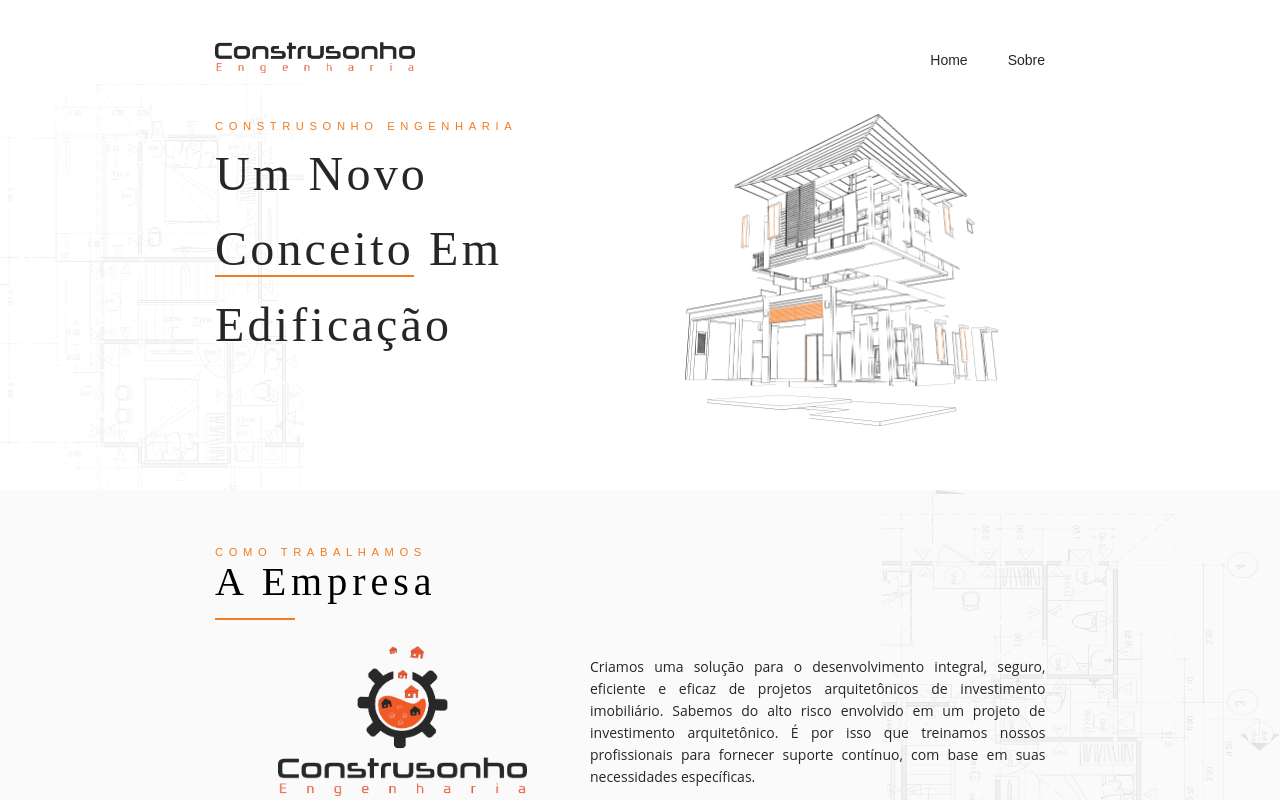
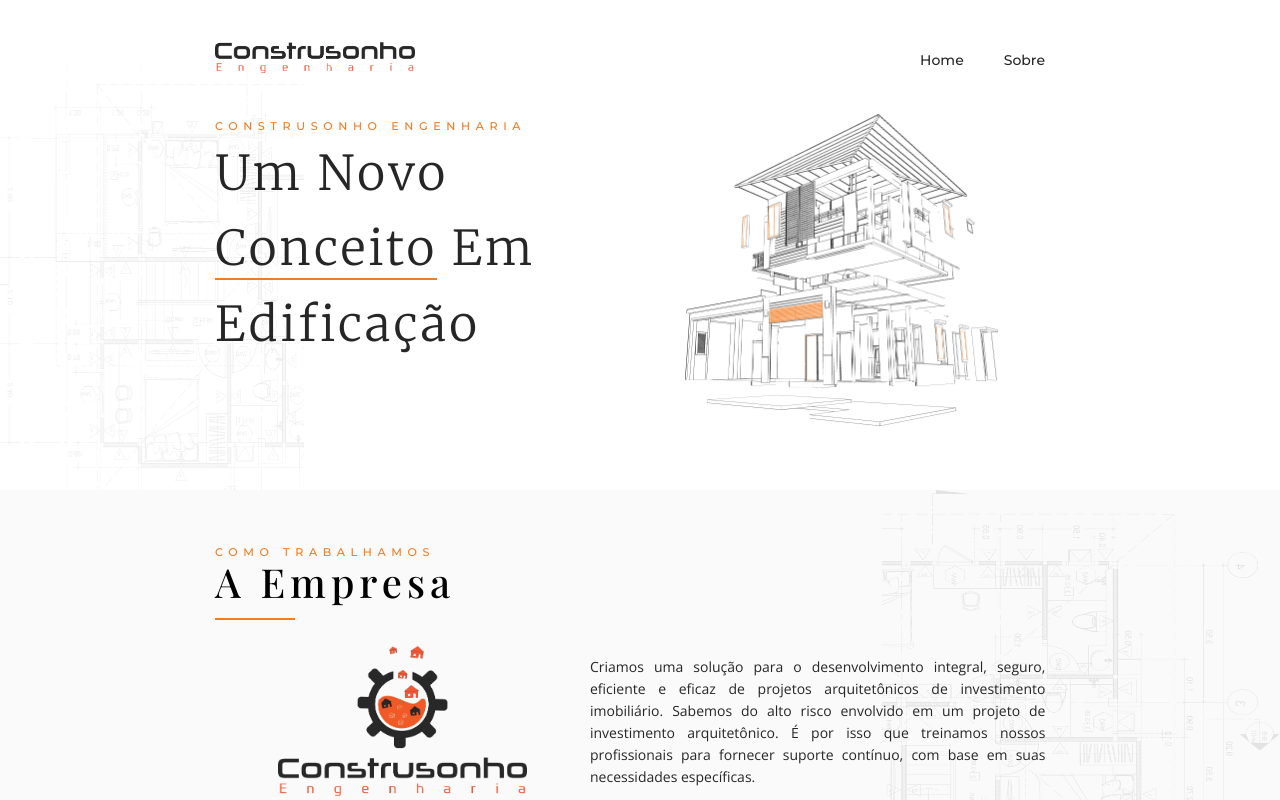
Before and after one commit to antoniopresto/construsonho-engenharia, a Next.js app: page /Home in a window 1280 px wide. Shown: the top 800 px of the page. Built offline with nearby package versions, Linux system fonts and the light colour scheme.

Commit message:
add tag viewport

```diff
--- a/pages/_app.tsx
+++ b/pages/_app.tsx
@@ -3,12 +3,24 @@
 import {Content} from "antd/lib/layout/layout";
 import Topmenu from "../components/several/Topmenu";
 import Rodape from "../components/several/Rodape";
+import Head from "next/head";
 
 require("../styles/globals.less");
 
 export default function App({Component, pageProps}) {
     return (
         <>
+            <Head>
+                <meta name="description" content="Empresa Construsonho Engenharia"/>
+                <meta name="viewport" content="width=device-width, height=device-height, initial-scale=1.0, minimum-scale=1.0"/>
+                <link rel="icon" href="/favicon.ico"/>
+                <link rel="preconnect" href="https://fonts.googleapis.com"/>
+                <link rel="preconnect" href="https://fonts.gstatic.com"/>
+                <link
+                    href="https://fonts.googleapis.com/css2?family=Merriweather:wght@300&family=Montserrat:wght@500&family=Open+Sans&family=Playfair+Display:wght@500&family=Roboto:wght@300&display=swap"
+                    rel="stylesheet"
+                />
+            </Head>
             <Layout>
                 <Topmenu/>
                 <Content>
--- a/pages/index.js
+++ b/pages/index.js
@@ -8,14 +8,6 @@
         <>
             <Head>
                 <title>Construsonho Engenharia</title>
-                <meta name="description" content="Empresa Construsonho Engenharia"/>
-                <link rel="icon" href="/favicon.ico"/>
-                <link rel="preconnect" href="https://fonts.googleapis.com"/>
-                <link rel="preconnect" href="https://fonts.gstatic.com"/>
-                <link
-                    href="https://fonts.googleapis.com/css2?family=Merriweather:wght@300&family=Montserrat:wght@500&family=Open+Sans&family=Playfair+Display:wght@500&family=Roboto:wght@300&display=swap"
-                    rel="stylesheet"
-                />
             </Head>
 
             <App Component={Home}/>
--- a/styles/globals.less
+++ b/styles/globals.less
@@ -209,6 +209,10 @@
   width: 100%;
 }
 
+.ant-input-textarea-show-count::after {
+  color: white !important;
+}
+
 //rodape
 
 .rodape_figure {
```
